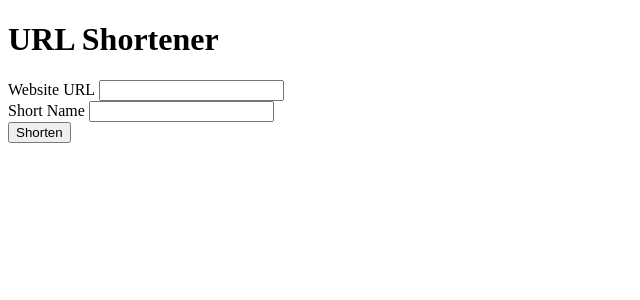
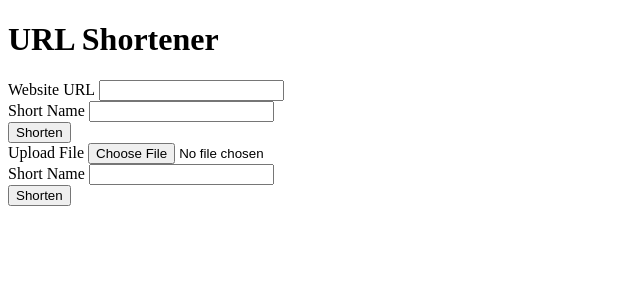
Before and after one commit to sandramolina/url_shortener, a Flask app: page / in a window 1280 px wide. Shown: the top 300 px of the page, without its empty margins (0-640 px from the left). Run offline with Flask 2, Linux system fonts and the light colour scheme.

Commit message:
adds form that let the user upload files

```diff
--- a/templates/home.html
+++ b/templates/home.html
@@ -27,5 +27,21 @@
 
         <input type="submit" value="Shorten">
     </form>
+
+    <form action="your-url" method="post" enctype="multipart/form-data"> <!-- action specifies where the form will submit the data -->
+
+        <label for="file">Upload File</label>
+        <input type="file" name="url" value="" required>
+
+        <br>
+
+        <label for="code">Short Name</label>
+        <input type="text" name="code" value="" required>
+
+        <br>
+
+        <input type="submit" value="Shorten">
+    </form>
+
 </body>
 </html>
--- a/user_urls.json
+++ b/user_urls.json
@@ -1 +1 @@
-{"hi": {"url": "http://helllo.com"}, "hello": {"url": "http://helllo.com"}, "hiya": {"url": "http://helllo.com"}}
+{"hi": {"url": "http://helllo.com"}, "hello": {"url": "http://helllo.com"}, "hiya": {"url": "http://helllo.com"}, "other": {"url": "http://go.com"}}
```
Also changed, not shown: 2 other files.
